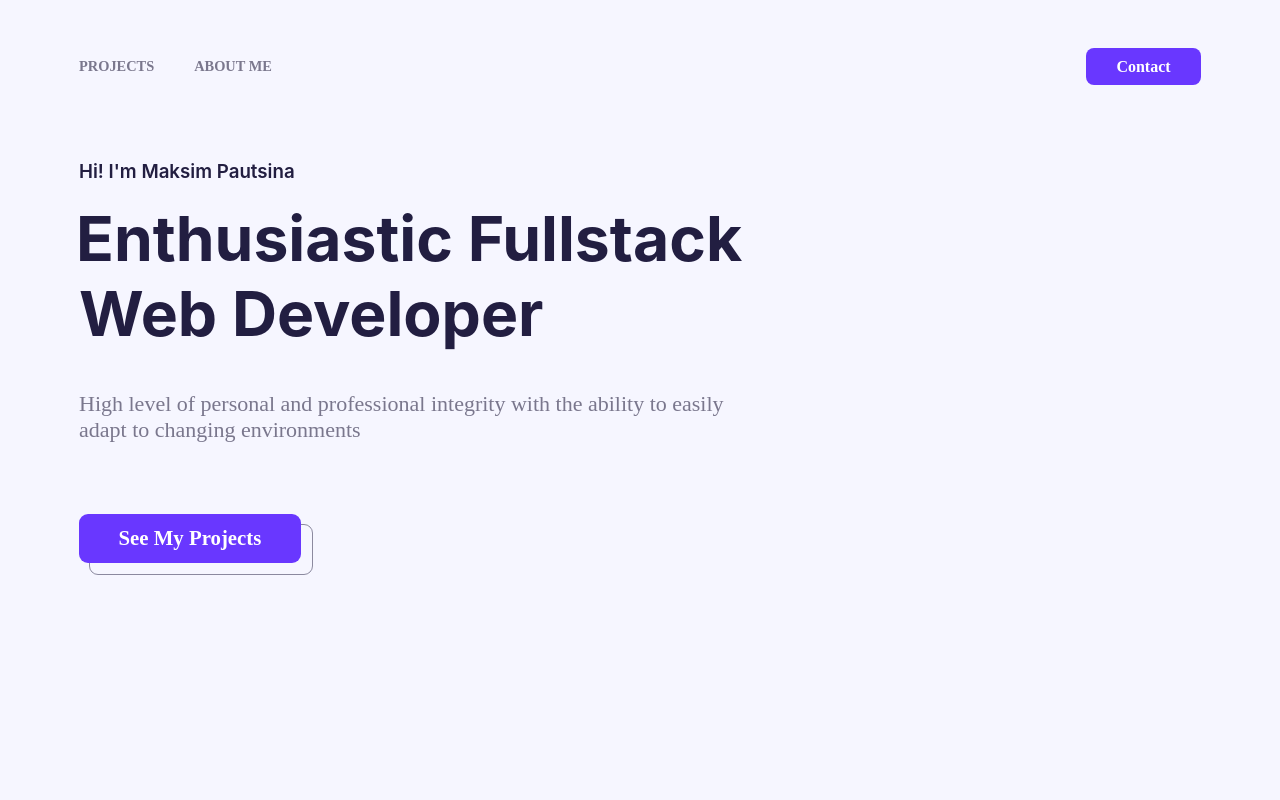
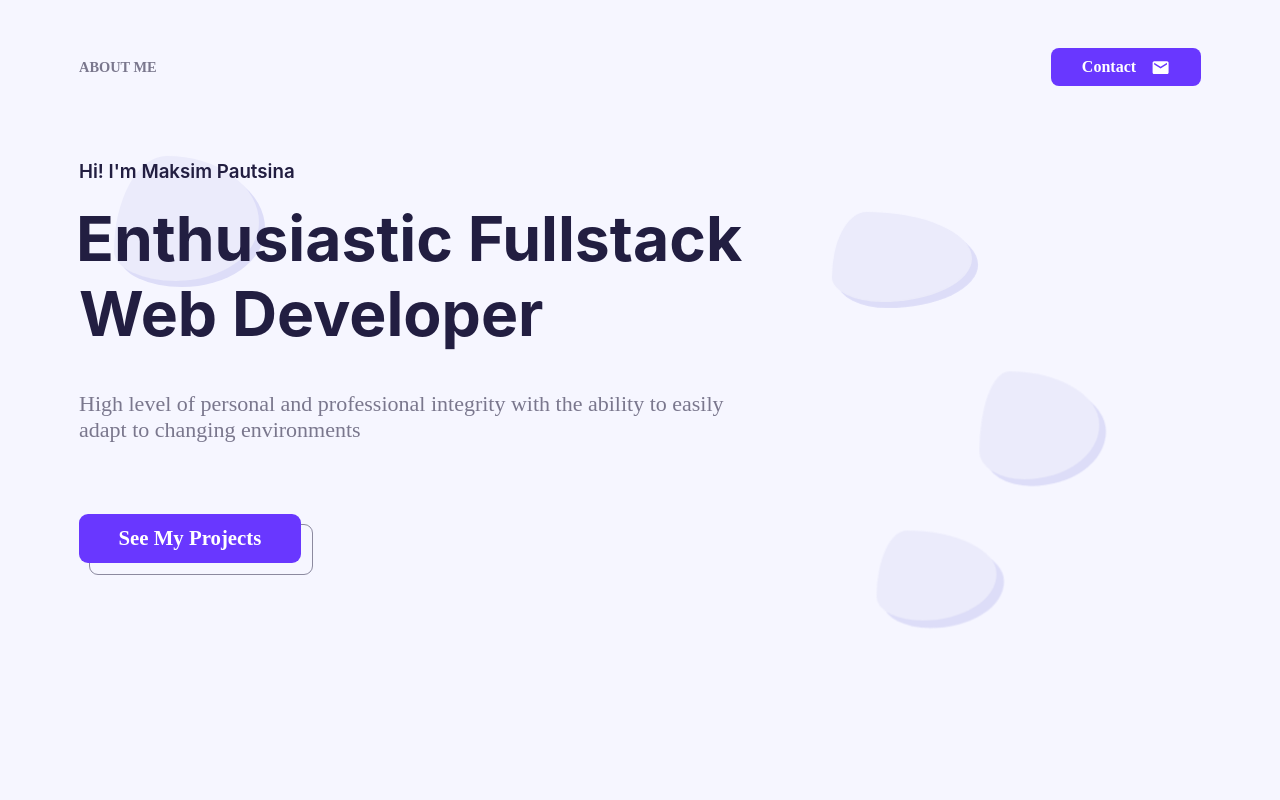
Before and after one commit to tekkenthuuug/portfolio-v2, a Next.js app: page / in a window 1280 px wide. Shown: the top 800 px of the page. Built offline with nearby package versions, Linux system fonts and the light colour scheme.

Commit message:
feat: icons and animated bg blobs

```diff
--- a/components/footer/footer.tsx
+++ b/components/footer/footer.tsx
@@ -1,4 +1,5 @@
 import React from 'react';
+import { MdEmail } from 'react-icons/md';
 import styles from './footer.module.scss';
 
 const Footer = () => {
@@ -13,8 +14,9 @@ const Footer = () => {
               Challenge me. <br /> I want to work with you to create innovation.
             </p>
           </div>
-          <button className={`accent-btn ${styles['talk-btn']}`}>
+          <button className={`accent-btn icon-btn ${styles['talk-btn']}`}>
             Lets talk
+            <MdEmail />
           </button>
         </div>
         <div className={styles.sep} />
--- a/components/header/header.tsx
+++ b/components/header/header.tsx
@@ -1,5 +1,6 @@
 import styles from './header.module.scss';
 import Link from 'next/link';
+import { MdEmail } from 'react-icons/md';
 
 const Header = () => {
   return (
@@ -8,14 +9,14 @@ const Header = () => {
         <nav className={styles.nav}>
           <ul>
             <li>
-              <Link href='/#projects'>Projects</Link>
-            </li>
-            <li>
               <Link href='/about-me'>About Me</Link>
             </li>
           </ul>
           <Link href='/#contact'>
-            <button className='accent-btn'>Contact</button>
+            <button className='accent-btn icon-btn'>
+              Contact
+              <MdEmail />
+            </button>
           </Link>
         </nav>
       </div>
--- a/components/project-card/project-card.tsx
+++ b/components/project-card/project-card.tsx
@@ -1,18 +1,20 @@
-import { useEffect, useState } from 'react';
+import { useState } from 'react';
+import { MdCallMade, MdLink } from 'react-icons/md';
 import useIsInView from '../../hooks/useIsInView';
 import styles from './project-card.module.scss';
 
 const ProjectCard = () => {
   const [isVisible, setIsVisible] = useState(false);
-  const [ref, isInView] = useIsInView<HTMLDivElement>({
-    threshold: 0.15,
-  });
-
-  useEffect(() => {
-    if (isInView) {
-      setIsVisible(true);
+  const [ref] = useIsInView(
+    {
+      threshold: 0.15,
+    },
+    isInView => {
+      if (isInView) {
+        setIsVisible(true);
+      }
     }
-  }, [isInView]);
+  );
 
   let containerClassName = styles['card-container'];
 
@@ -30,8 +32,9 @@ const ProjectCard = () => {
           <li>Express</li>
           <li>Apollo</li>
         </ul>
-        <button className={`accent-btn ${styles['live-btn']}`}>
+        <button className={`accent-btn icon-btn ${styles['live-btn']}`}>
           View live
+          <MdCallMade />
         </button>
       </div>
       <div className={styles.picture}>
--- a/hooks/useIsInView.ts
+++ b/hooks/useIsInView.ts
@@ -1,7 +1,8 @@
 import { MutableRefObject, useEffect, useRef, useState } from 'react';
 
 function useIsInView<TElementType extends HTMLElement>(
-  options: IntersectionObserverInit
+  options: IntersectionObserverInit,
+  callback?: (isInView: boolean) => any
 ): [MutableRefObject<TElementType | null>, boolean] {
   const elementRef = useRef<null | TElementType>(null);
   const [isInView, setIsInView] = useState(false);
@@ -9,6 +10,8 @@ function useIsInView<TElementType extends HTMLElement>(
   const handleIntersection: IntersectionObserverCallback = entries => {
     setIsInView(entries[0].isIntersecting);
   };
+
+  useEffect(() => callback?.(isInView), [isInView]);
 
   useEffect(() => {
     const observer = new IntersectionObserver(handleIntersection, options);
--- a/package.json
+++ b/package.json
@@ -11,6 +11,7 @@
     "next": "10.1.3",
     "react": "17.0.2",
     "react-dom": "17.0.2",
+    "react-icons": "^4.2.0",
     "sass": "^1.32.11"
   },
   "devDependencies": {
--- a/pages/index.tsx
+++ b/pages/index.tsx
@@ -1,4 +1,4 @@
-import Blobs from '../components/index-page/blobs/blobs';
+import { useEffect, useRef, useState } from 'react';
 import Hero from '../components/index-page/hero/hero';
 import Projects from '../components/index-page/projects/projects';
 import Layout from '../components/layout/layout';
@@ -7,7 +7,12 @@ import styles from '../styles/index.module.scss';
 const Home = () => {
   return (
     <Layout>
-      <div className={styles['hero-background']}></div>
+      <div className={styles['hero-background']}>
+        <div className={styles.blob} />
+        <div className={styles.blob} />
+        <div className={styles.blob} />
+        <div className={styles.blob} />
+      </div>
       <Hero />
       <Projects />
     </Layout>
--- a/styles/globals.scss
+++ b/styles/globals.scss
@@ -102,6 +102,16 @@ p {
   }
 }
 
+.icon-btn {
+  display: flex;
+  align-items: center;
+
+  svg {
+    margin-left: 0.8em;
+    font-size: 1.2em;
+  }
+}
+
 @keyframes accent-btn-gradient {
   0% {
     background-size: 0% 100%;
--- a/styles/index.module.scss
+++ b/styles/index.module.scss
@@ -9,6 +9,72 @@
   border-bottom-right-radius: 120px;
 }
 
+.blob {
+  position: absolute;
+  background-color: #ebebfb;
+  transform: translate(12px, 12px);
+  box-shadow: 6px 6px 0px #ddddf8;
+
+  animation: blob-float-animation 3s ease-in alternate infinite,
+    blob-radius-animation 5s linear alternate infinite;
+
+  @for $i from 0 through 3 {
+    &:nth-child(#{$i + 1}n) {
+      animation-delay: #{$i * 0.5}s;
+    }
+  }
+
+  &:nth-child(1) {
+    width: 145px;
+    height: 125px;
+
+    top: 18%;
+    left: 8%;
+
+    border-radius: 73% 27% 36% 64% / 74% 63% 37% 26%;
+  }
+  &:nth-child(2) {
+    width: 140px;
+    height: 90px;
+
+    top: 25%;
+    right: 25%;
+
+    border-radius: 23% 77% 70% 30% / 45% 63% 37% 55%;
+  }
+  &:nth-child(3) {
+    height: 108px;
+    width: 120px;
+
+    top: 45%;
+    right: 15%;
+
+    border-radius: 23% 77% 26% 74% / 10% 38% 62% 90%;
+  }
+  &:nth-child(4) {
+    width: 120px;
+    height: 90px;
+
+    top: 65%;
+    right: 23%;
+
+    border-radius: 28% 72% 26% 74% / 26% 18% 82% 74%;
+  }
+}
+
+@keyframes blob-float-animation {
+  to {
+    transform: translate(6px, 6px);
+    box-shadow: 12px 12px 3px #ddddf8;
+  }
+}
+
+@keyframes blob-radius-animation {
+  to {
+    border-radius: 25% 75% 64% 36% / 77% 50% 50% 23%;
+  }
+}
+
 @media (max-width: 1280px) {
   .hero-background {
     width: 100%;
```
Also changed, not shown: 1 other file (tests, documents, lock files or other folders).
